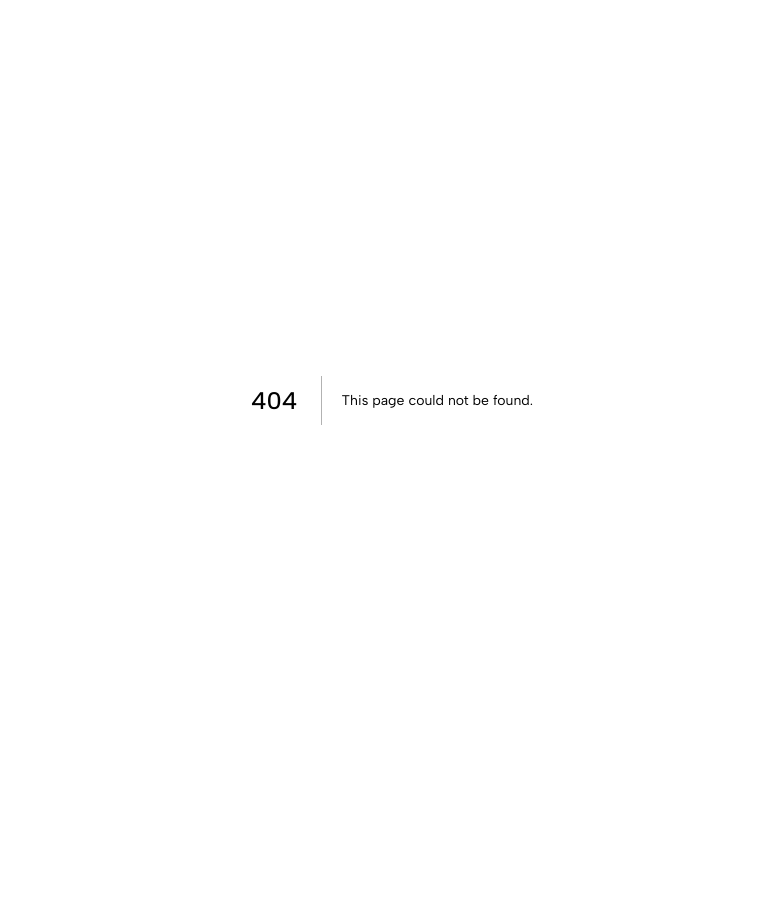
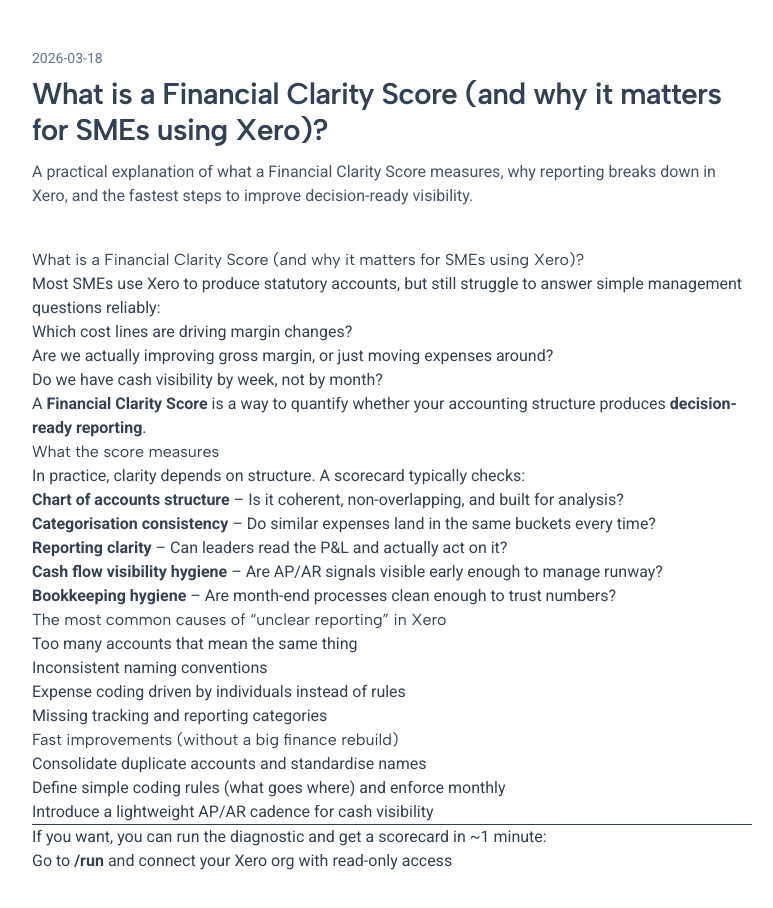
Before and after one commit to noemisasum/xero-financial-clarity, a Next.js app: page /insights/financial-clarity-scorecard in a window 1280 px wide. Before the commit this address had no page. Shown: the top 908 px of the page, without its empty margins (248-1021 px from the left). Before the commit the page ends 800 px from the top, so only its background shows below. Built offline with nearby package versions, Linux system fonts and the light colour scheme.

Commit message:
Add /insights blog (MDX) + RSS feed

```diff
--- a/package.json
+++ b/package.json
@@ -13,7 +13,9 @@
   },
   "dependencies": {
     "@prisma/client": "^6.19.2",
+    "gray-matter": "^4.0.3",
     "next": "16.1.6",
+    "next-mdx-remote": "^6.0.0",
     "prisma": "^6.19.2",
     "react": "19.2.3",
     "react-dom": "19.2.3"
--- /dev/null
+++ b/src/app/insights/[slug]/page.tsx
@@ -0,0 +1,77 @@
+import { notFound } from "next/navigation";
+import { compileMDX } from "next-mdx-remote/rsc";
+
+import { getInsightPost, listInsightSlugs } from "@/lib/insights";
+
+type Params = { slug: string };
+
+export function generateStaticParams() {
+  return listInsightSlugs().map((slug) => ({ slug }));
+}
+
+export async function generateMetadata({ params }: { params: Promise<Params> }) {
+  const { slug } = await params;
+  try {
+    const post = getInsightPost(slug);
+    return {
+      title: `${post.frontmatter.title} | Aqount Insights`,
+      description: post.frontmatter.description,
+      alternates: { canonical: `https://clarity.aqount.tech/insights/${slug}` },
+      openGraph: {
+        title: post.frontmatter.title,
+        description: post.frontmatter.description,
+        url: `https://clarity.aqount.tech/insights/${slug}`,
+        type: "article",
+      },
+    };
+  } catch {
+    return {};
+  }
+}
+
+export default async function InsightPostPage({
+  params,
+}: {
+  params: Promise<Params>;
+}) {
+  const { slug } = await params;
+
+  let post;
+  try {
+    post = getInsightPost(slug);
+  } catch {
+    notFound();
+  }
+
+  const { content } = await compileMDX({ source: post.content });
+
+  const jsonLd = {
+    "@context": "https://schema.org",
+    "@type": "Article",
+    headline: post.frontmatter.title,
+    description: post.frontmatter.description,
+    datePublished: post.frontmatter.date,
+    mainEntityOfPage: `https://clarity.aqount.tech/insights/${slug}`,
+    publisher: { "@type": "Organization", name: "Aqount" },
+  };
+
+  return (
+    <main className="mx-auto max-w-3xl px-6 py-12">
+      <div className="text-sm text-slate-500">{post.frontmatter.date}</div>
+      <h1 className="mt-2 text-3xl font-semibold tracking-tight">
+        {post.frontmatter.title}
+      </h1>
+      {post.frontmatter.description ? (
+        <p className="mt-3 text-slate-600">{post.frontmatter.description}</p>
+      ) : null}
+
+      <article className="prose prose-slate mt-10 max-w-none">{content}</article>
+
+      <script
+        type="application/ld+json"
+        // eslint-disable-next-line react/no-danger
+        dangerouslySetInnerHTML={{ __html: JSON.stringify(jsonLd) }}
+      />
+    </main>
+  );
+}
--- /dev/null
+++ b/src/app/insights/page.tsx
@@ -0,0 +1,44 @@
+import Link from "next/link";
+import { listInsightPosts } from "@/lib/insights";
+
+export const metadata = {
+  title: "Insights | Aqount",
+  description:
+    "Articles on financial clarity, Xero reporting structure, and decision-ready finance for SMEs.",
+};
+
+export default function InsightsIndexPage() {
+  const posts = listInsightPosts();
+
+  return (
+    <main className="mx-auto max-w-3xl px-6 py-12">
+      <h1 className="text-3xl font-semibold tracking-tight">Insights</h1>
+      <p className="mt-3 text-slate-600">
+        Practical notes on financial clarity, reporting structure, and cash visibility
+        for SMEs using Xero.
+      </p>
+
+      <div className="mt-10 space-y-6">
+        {posts.map((p) => (
+          <article key={p.slug} className="rounded-xl border border-slate-200 p-5">
+            <div className="text-sm text-slate-500">{p.frontmatter.date}</div>
+            <h2 className="mt-1 text-xl font-semibold">
+              <Link href={`/insights/${p.slug}`} className="hover:underline">
+                {p.frontmatter.title}
+              </Link>
+            </h2>
+            {p.frontmatter.description ? (
+              <p className="mt-2 text-slate-600">{p.frontmatter.description}</p>
+            ) : null}
+          </article>
+        ))}
+
+        {posts.length === 0 ? (
+          <div className="rounded-xl border border-dashed border-slate-300 p-6 text-slate-600">
+            No insights yet.
+          </div>
+        ) : null}
+      </div>
+    </main>
+  );
+}
--- /dev/null
+++ b/src/app/rss.xml/route.ts
@@ -0,0 +1,59 @@
+import { NextResponse } from "next/server";
+
+import { listInsightPosts } from "@/lib/insights";
+
+function escapeXml(s: string) {
+  return s
+    .replaceAll("&", "&amp;")
+    .replaceAll("<", "&lt;")
+    .replaceAll(">", "&gt;")
+    .replaceAll('"', "&quot;")
+    .replaceAll("'", "&apos;");
+}
+
+export async function GET() {
+  const baseUrl = "https://clarity.aqount.tech";
+  const posts = listInsightPosts().slice(0, 50);
+
+  const items = posts
+    .map((p) => {
+      const url = `${baseUrl}/insights/${p.slug}`;
+      const title = escapeXml(p.frontmatter.title);
+      const desc = escapeXml(p.frontmatter.description ?? "");
+      const pubDate = new Date(`${p.frontmatter.date}T00:00:00.000Z`).toUTCString();
+
+      return [
+        "<item>",
+        `<title>${title}</title>`,
+        `<link>${url}</link>`,
+        `<guid>${url}</guid>`,
+        desc ? `<description>${desc}</description>` : "",
+        `<pubDate>${pubDate}</pubDate>`,
+        "</item>",
+      ]
+        .filter(Boolean)
+        .join("\n");
+    })
+    .join("\n");
+
+  const xml = [
+    '<?xml version="1.0" encoding="UTF-8"?>',
+    '<rss version="2.0">',
+    "<channel>",
+    "<title>Aqount Insights</title>",
+    `<link>${baseUrl}/insights</link>`,
+    "<description>Articles on financial clarity and Xero reporting structure.</description>",
+    "<language>en</language>",
+    items,
+    "</channel>",
+    "</rss>",
+  ].join("\n");
+
+  return new NextResponse(xml, {
+    status: 200,
+    headers: {
+      "Content-Type": "application/rss+xml; charset=utf-8",
+      "Cache-Control": "public, max-age=3600",
+    },
+  });
+}
--- a/src/app/sitemap.ts
+++ b/src/app/sitemap.ts
@@ -1,16 +1,27 @@
 import type { MetadataRoute } from "next";
+
+import { listInsightPosts } from "@/lib/insights";
 
 export default function sitemap(): MetadataRoute.Sitemap {
   const baseUrl = "https://clarity.aqount.tech";
 
   // Keep this intentionally small and stable.
   // Dynamic /results/[runId] should not be indexed by default.
-  const routes = ["/", "/run", "/privacy", "/org"];
+  const routes = ["/", "/run", "/privacy", "/org", "/insights"];
 
-  return routes.map((path) => ({
+  const baseEntries: MetadataRoute.Sitemap = routes.map((path) => ({
     url: `${baseUrl}${path}`,
     lastModified: new Date(),
     changeFrequency: "weekly",
     priority: path === "/" ? 1 : 0.6,
   }));
+
+  const insightEntries: MetadataRoute.Sitemap = listInsightPosts().map((p) => ({
+    url: `${baseUrl}/insights/${p.slug}`,
+    lastModified: new Date(`${p.frontmatter.date}T00:00:00.000Z`),
+    changeFrequency: "monthly",
+    priority: 0.7,
+  }));
+
+  return [...baseEntries, ...insightEntries];
 }
--- /dev/null
+++ b/src/content/insights/financial-clarity-scorecard.mdx
@@ -0,0 +1,45 @@
+---
+title: "What is a Financial Clarity Score (and why it matters for SMEs using Xero)?"
+description: "A practical explanation of what a Financial Clarity Score measures, why reporting breaks down in Xero, and the fastest steps to improve decision-ready visibility."
+date: "2026-03-18"
+tags: ["xero", "finance", "reporting", "cashflow"]
+---
+
+# What is a Financial Clarity Score (and why it matters for SMEs using Xero)?
+
+Most SMEs use Xero to produce statutory accounts, but still struggle to answer simple management questions reliably:
+
+- Which cost lines are driving margin changes?
+- Are we actually improving gross margin, or just moving expenses around?
+- Do we have cash visibility by week, not by month?
+
+A **Financial Clarity Score** is a way to quantify whether your accounting structure produces **decision-ready reporting**.
+
+## What the score measures
+
+In practice, clarity depends on structure. A scorecard typically checks:
+
+1. **Chart of accounts structure** – Is it coherent, non-overlapping, and built for analysis?
+2. **Categorisation consistency** – Do similar expenses land in the same buckets every time?
+3. **Reporting clarity** – Can leaders read the P&L and actually act on it?
+4. **Cash flow visibility hygiene** – Are AP/AR signals visible early enough to manage runway?
+5. **Bookkeeping hygiene** – Are month-end processes clean enough to trust numbers?
+
+## The most common causes of “unclear reporting” in Xero
+
+- Too many accounts that mean the same thing
+- Inconsistent naming conventions
+- Expense coding driven by individuals instead of rules
+- Missing tracking and reporting categories
+
+## Fast improvements (without a big finance rebuild)
+
+- Consolidate duplicate accounts and standardise names
+- Define simple coding rules (what goes where) and enforce monthly
+- Introduce a lightweight AP/AR cadence for cash visibility
+
+---
+
+If you want, you can run the diagnostic and get a scorecard in ~1 minute:
+
+- Go to **/run** and connect your Xero org with read-only access
--- /dev/null
+++ b/src/lib/insights.ts
@@ -0,0 +1,54 @@
+import fs from "node:fs";
+import path from "node:path";
+import matter from "gray-matter";
+
+export type InsightFrontmatter = {
+  title: string;
+  description?: string;
+  date: string; // YYYY-MM-DD
+  tags?: string[];
+};
+
+export type InsightPost = {
+  slug: string;
+  frontmatter: InsightFrontmatter;
+  content: string;
+};
+
+const INSIGHTS_DIR = path.join(process.cwd(), "src", "content", "insights");
+
+export function listInsightSlugs(): string[] {
+  if (!fs.existsSync(INSIGHTS_DIR)) return [];
+  return fs
+    .readdirSync(INSIGHTS_DIR)
+    .filter((f) => f.endsWith(".mdx"))
+    .map((f) => f.replace(/\.mdx$/, ""));
+}
+
+export function getInsightPost(slug: string): InsightPost {
+  const filePath = path.join(INSIGHTS_DIR, `${slug}.mdx`);
+  const raw = fs.readFileSync(filePath, "utf8");
+  const parsed = matter(raw);
+
+  const fm = parsed.data as Partial<InsightFrontmatter>;
+  if (!fm.title || !fm.date) {
+    throw new Error(`Insight ${slug} missing required frontmatter (title, date)`);
+  }
+
+  return {
+    slug,
+    frontmatter: {
+      title: fm.title,
+      description: fm.description,
+      date: fm.date,
+      tags: fm.tags ?? [],
+    },
+    content: parsed.content,
+  };
+}
+
+export function listInsightPosts(): InsightPost[] {
+  return listInsightSlugs()
+    .map((slug) => getInsightPost(slug))
+    .sort((a, b) => (a.frontmatter.date < b.frontmatter.date ? 1 : -1));
+}
```
Also changed, not shown: 1 other file (tests, documents, lock files or other folders).
